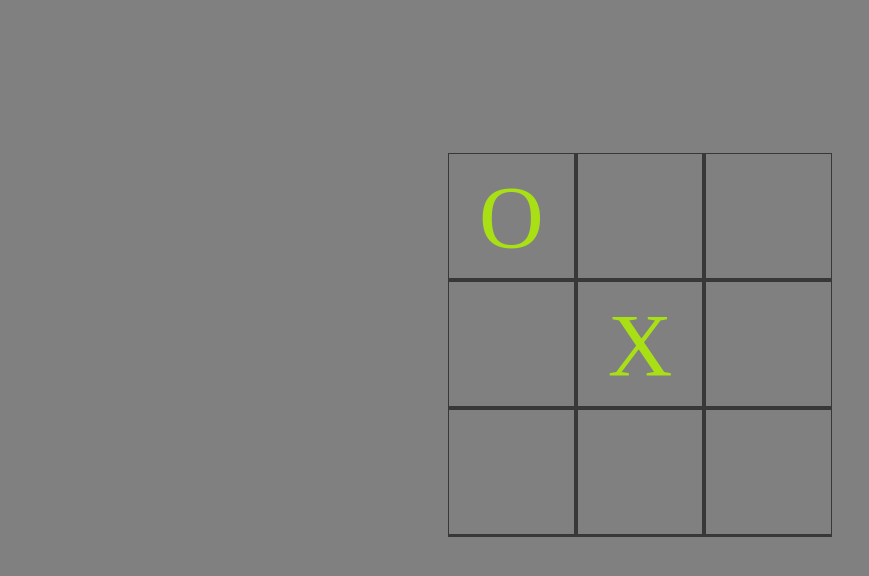
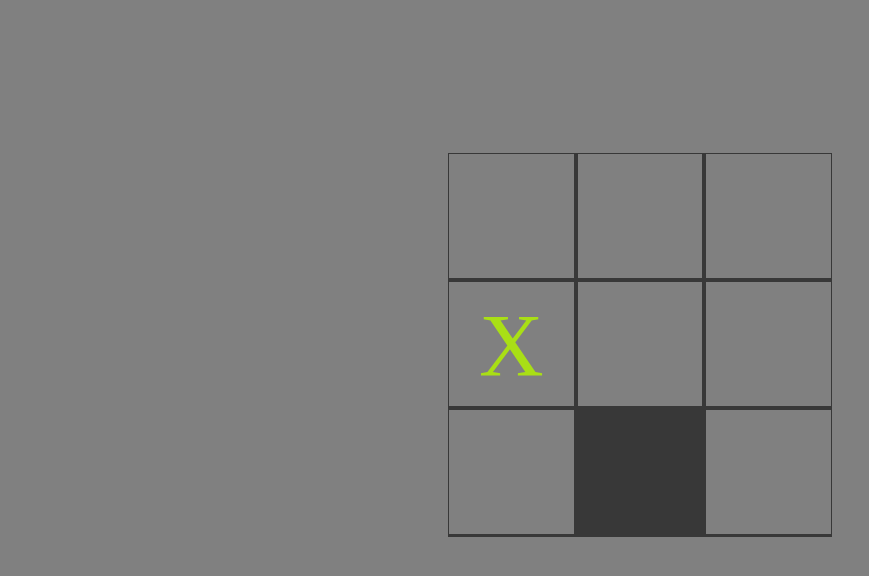
Before and after one commit to Pa-jak/tic-tac-toe, a plain HTML site: page index.html in a window 1280 px wide. Shown: the part 108-684 px from the top of the page, without its empty margins (0-869 px from the left). Drawn offline with Linux system fonts and the light colour scheme.

```diff
--- a/index.html
+++ b/index.html
@@ -12,7 +12,6 @@
 <h1>KÓŁKO I KRZYŻYK</h1>
 <h2 class="player"></h2>
 <container class="playground">
-    <div class="field"><span class="content">O</span></div>
     <div class="field"><span class="content"></span></div>
     <div class="field"><span class="content"></span></div>
     <div class="field"><span class="content"></span></div>
```
